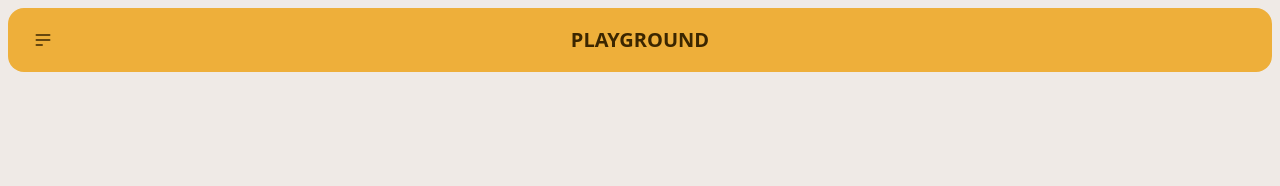
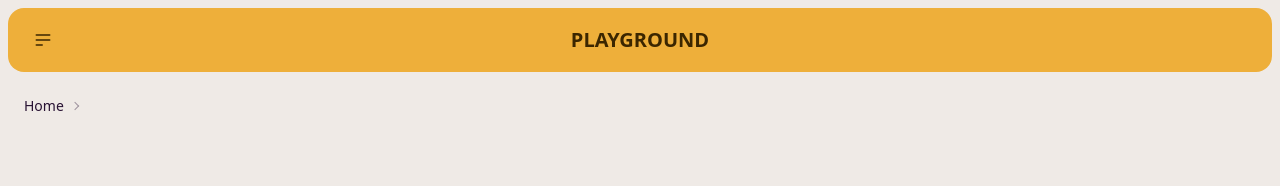
Before and after one commit to cakegod/svelte-kit-playground, a SvelteKit app: page / in a window 1280 px wide. Shown: the top 186 px of the page. Built offline with nearby package versions, Linux system fonts and the light colour scheme.

Commit message:
feat: add home to the breadcrumb

```diff
--- a/src/routes/+layout.svelte
+++ b/src/routes/+layout.svelte
@@ -4,9 +4,10 @@
 
 	// "/shopping-cart/butterscotch-cake"
 	// [["shopping-cart", "Shopping Cart"], ["butterscotch-cake","Butterscotch Cake"]]
+
 	function toBreadcrumb(url: string) {
 		const paths = url
-			.slice(1)
+
 			.split('/')
 			.map((item) => item.toLowerCase())
 			.map((path, i, arr) => arr.slice(0, i).join('/') + (i === 0 ? '' : '/') + path);
@@ -19,7 +20,7 @@
 					.map((name) => name.charAt(0).toUpperCase() + name.slice(1))
 					.join(' ')
 			);
-		return paths.map((path, i) => [path, names[i]]);
+		return paths.map((path, i) => [path, names[i - 1]]);
 	}
 
 	$: breadcrumbs = toBreadcrumb($page.url.pathname);
@@ -73,7 +74,7 @@
 							class={` ${
 								i === breadcrumbs.length - 1 ? 'font-bold text-base-content' : 'text-base-content'
 							}`}
-							href={`/${breadcrumb[0]}`}>{breadcrumb[1]}</a
+							href={`/${breadcrumb[0]}`}>{i === 0 ? 'Home' : breadcrumb[1]}</a
 						>
 					</li>
 				{/each}
--- a/src/routes/shopping-cart/[slug]/+page.svelte
+++ b/src/routes/shopping-cart/[slug]/+page.svelte
@@ -23,7 +23,7 @@
 </svelte:head>
 
 <!-- Product -->
-<div class="flex max-w-5xl flex-col items-center gap-4 lg:self-start md:flex-row md:items-start">
+<div class="flex max-w-5xl flex-col items-center gap-4 md:flex-row md:items-start lg:self-start">
 	<figure>
 		<img class="rounded-box" src={data.url} alt={data.name} />
 	</figure>
```
